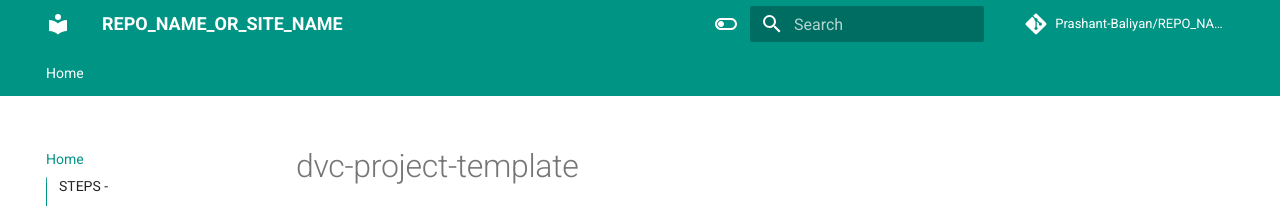
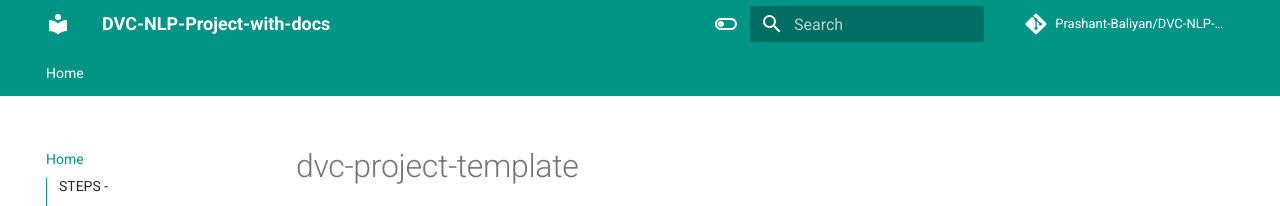
Before and after one commit to Prashant-Baliyan/DVC-NLP-Project-with-docs, an MkDocs documentation site: the page built from docs/index.md, in a window 1280 px wide. Shown: the top 206 px of the page. Built offline with MkDocs 1.6.1 and Material for MkDocs 9.7.7, drawn with Linux system fonts in a browser that asks for light colours; comment, search, counter and statistics services are not loaded.

Commit message:
Repo name added

```diff
--- a/mkdocs.yaml
+++ b/mkdocs.yaml
@@ -1,5 +1,5 @@
 # Project information
-site_name: REPO_NAME_OR_SITE_NAME
+site_name: DVC-NLP-Project-with-docs
 # defeine TOC or order of website-
 nav:
   - Home: index.md
@@ -8,8 +8,8 @@ site_author: Prashant Baliyan
 site_description: >-
   DESCRIPTION
 # Repository
-repo_name: Prashant-Baliyan/REPO_NAME
-repo_url: https://github.com/Prashant-Baliyan/REPO_NAME
+repo_name: Prashant-Baliyan/DVC-NLP-Project-with-docs
+repo_url: https://github.com/Prashant-Baliyan/DVC-NLP-Project-with-docs
 
 # Configuration
 theme:
```
